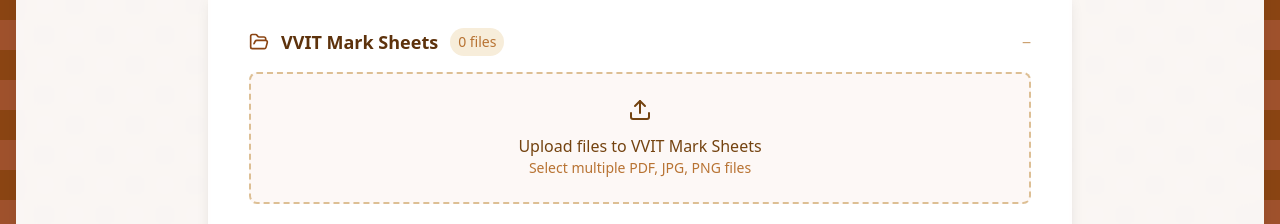
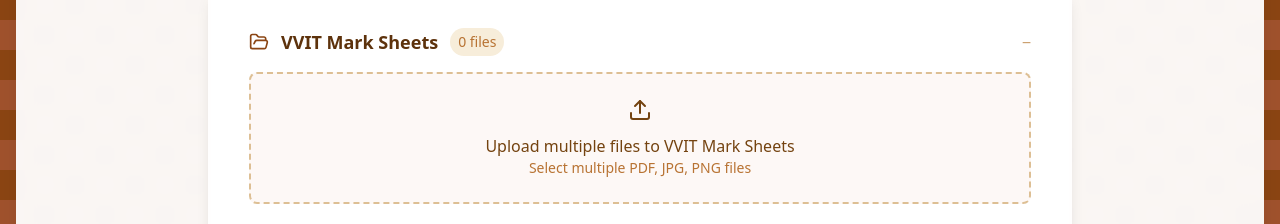
Before and after one commit to VLTejaswini/my-portfolio, a React (Vite) app: page / in a window 1280 px wide. Shown: the part 4120-4344 px from the top of the page. Built offline with nearby package versions, Linux system fonts and the light colour scheme.

Commit message:
Refactor: Replace single upload with multiple uploads
Replaced the single "Upload Certificate" option with a multiple file upload option within each certificate category.

```diff
--- a/src/components/portfolio/Certificates.tsx
+++ b/src/components/portfolio/Certificates.tsx
@@ -240,11 +240,11 @@ const Certificates = forwardRef<HTMLElement>((props, ref) => {
                 </CollapsibleTrigger>
 
                 <CollapsibleContent className="px-4 pb-4">
-                  {/* Upload Area for this category */}
+                  {/* Upload Area for this category - now supports multiple files */}
                   <label className="flex flex-col items-center justify-center gap-3 bg-brown-50 hover:bg-brown-100 text-brown-700 p-6 rounded-lg cursor-pointer transition-colors border-2 border-dashed border-brown-300 mb-4">
                     <Upload className="w-6 h-6" />
                     <div className="text-center">
-                      <p className="font-medium">Upload files to {category.name}</p>
+                      <p className="font-medium">Upload multiple files to {category.name}</p>
                       <p className="text-sm text-brown-500">Select multiple PDF, JPG, PNG files</p>
                     </div>
                     <input
```
